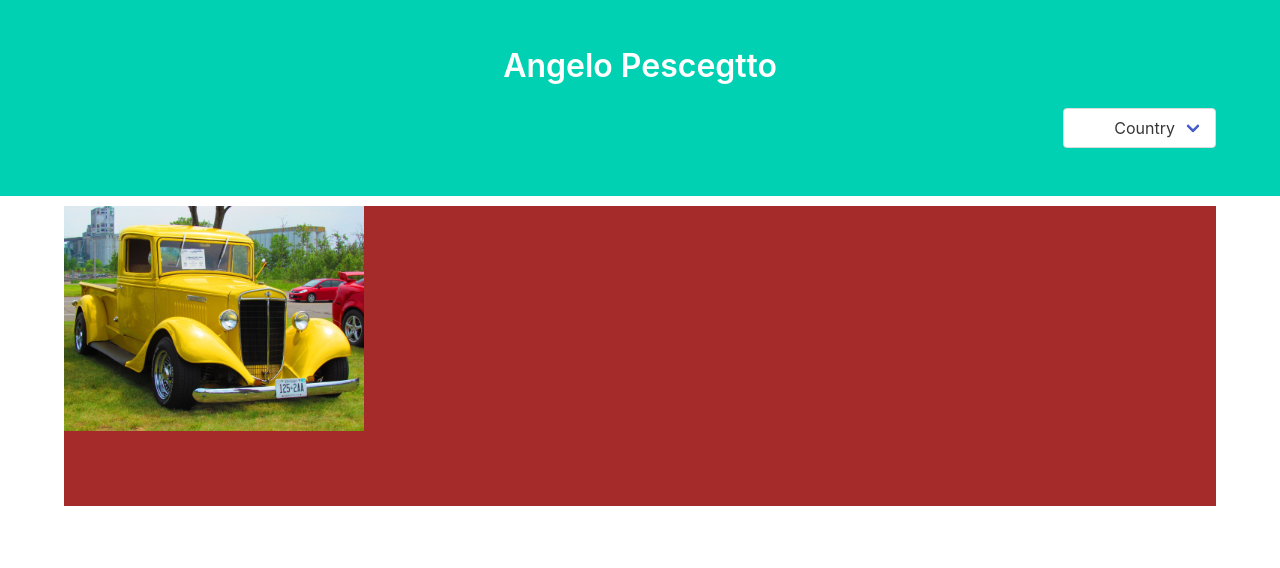
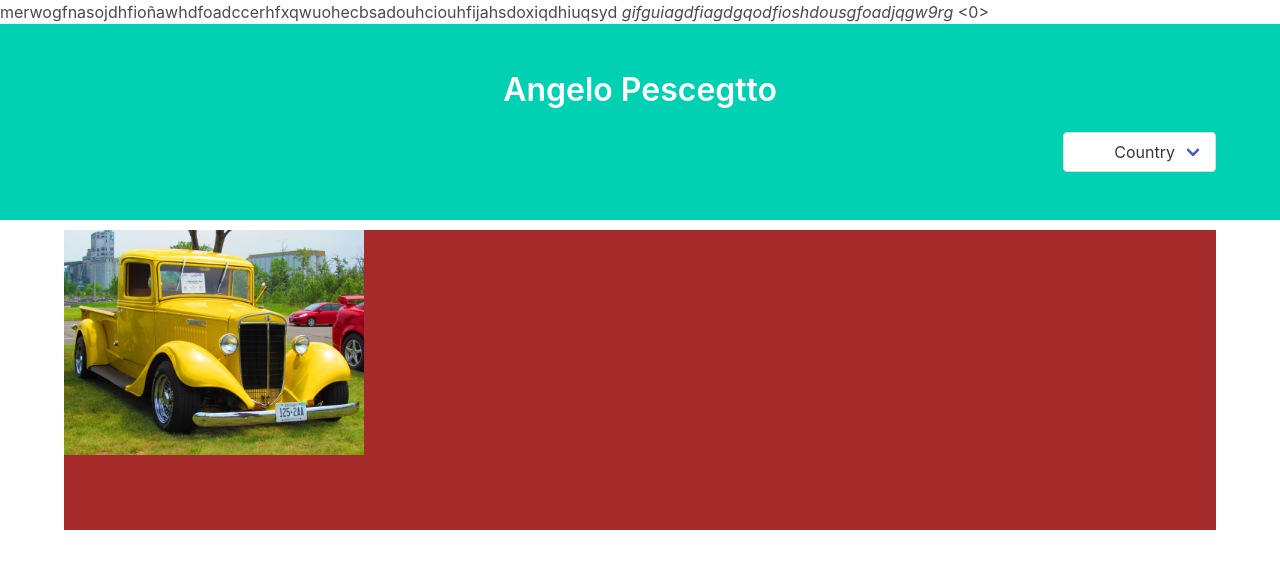
Before and after one commit to angelop47/Test-Repository, a plain HTML site: page index.html in a window 1280 px wide. Drawn offline with nearby package versions, Linux system fonts and the light colour scheme.

Commit message:
agregado prueba 1

```diff
--- a/index.html
+++ b/index.html
@@ -11,6 +11,16 @@
 </head>
 
 <body>
+
+<div class="con">
+  <p>
+    merwogfnasojdhfioñawhdfoadccerhfxqwuohecbsadouhciouhfijahsdoxiqdhiuqsyd <i>gifguiagdfiagdgqodfioshdousgfoadjqgw9rg</i>
+    <0></0>
+  </p>
+</div>
+
+
+
 
     <section class="hero is-primary">
         <div class="hero-body">
```
